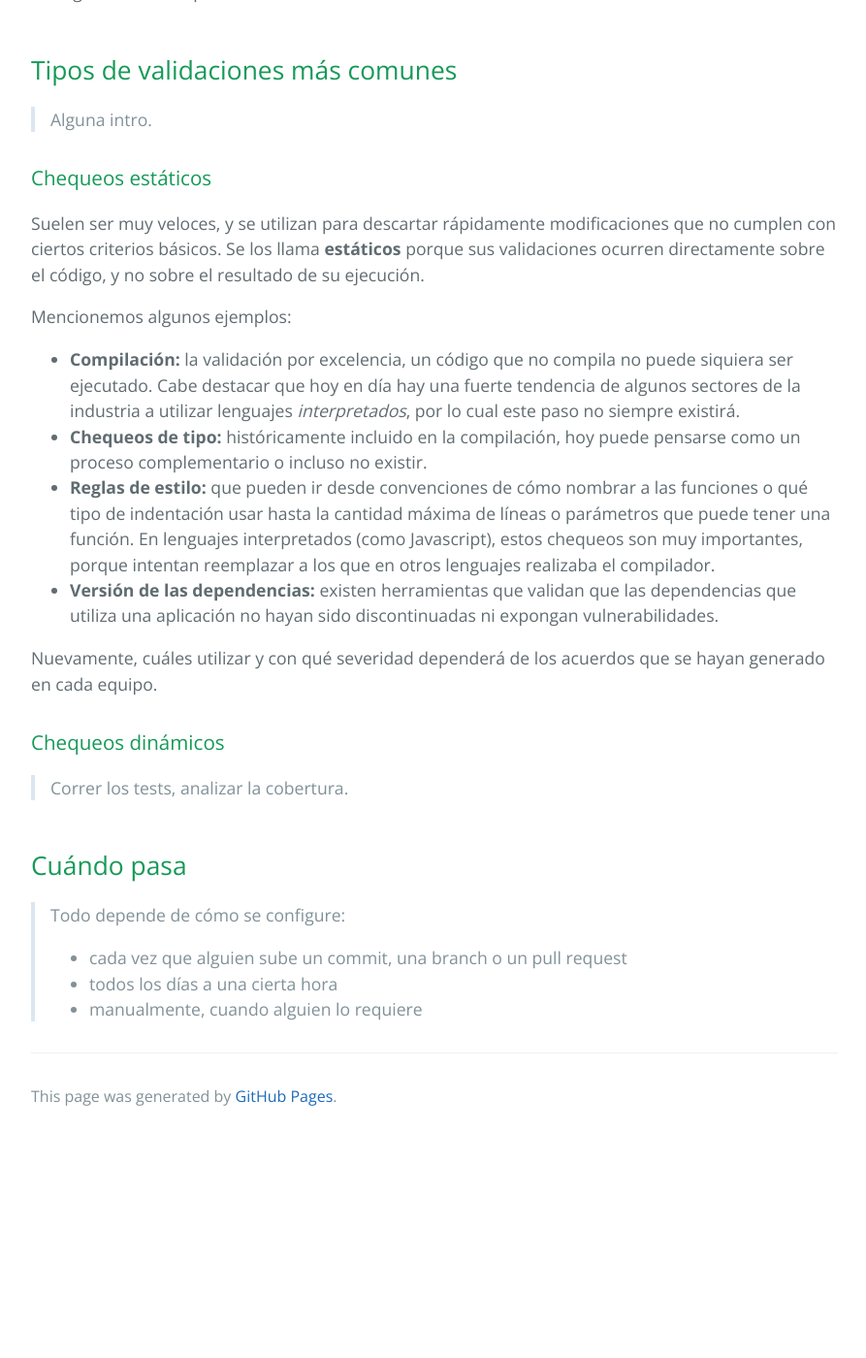
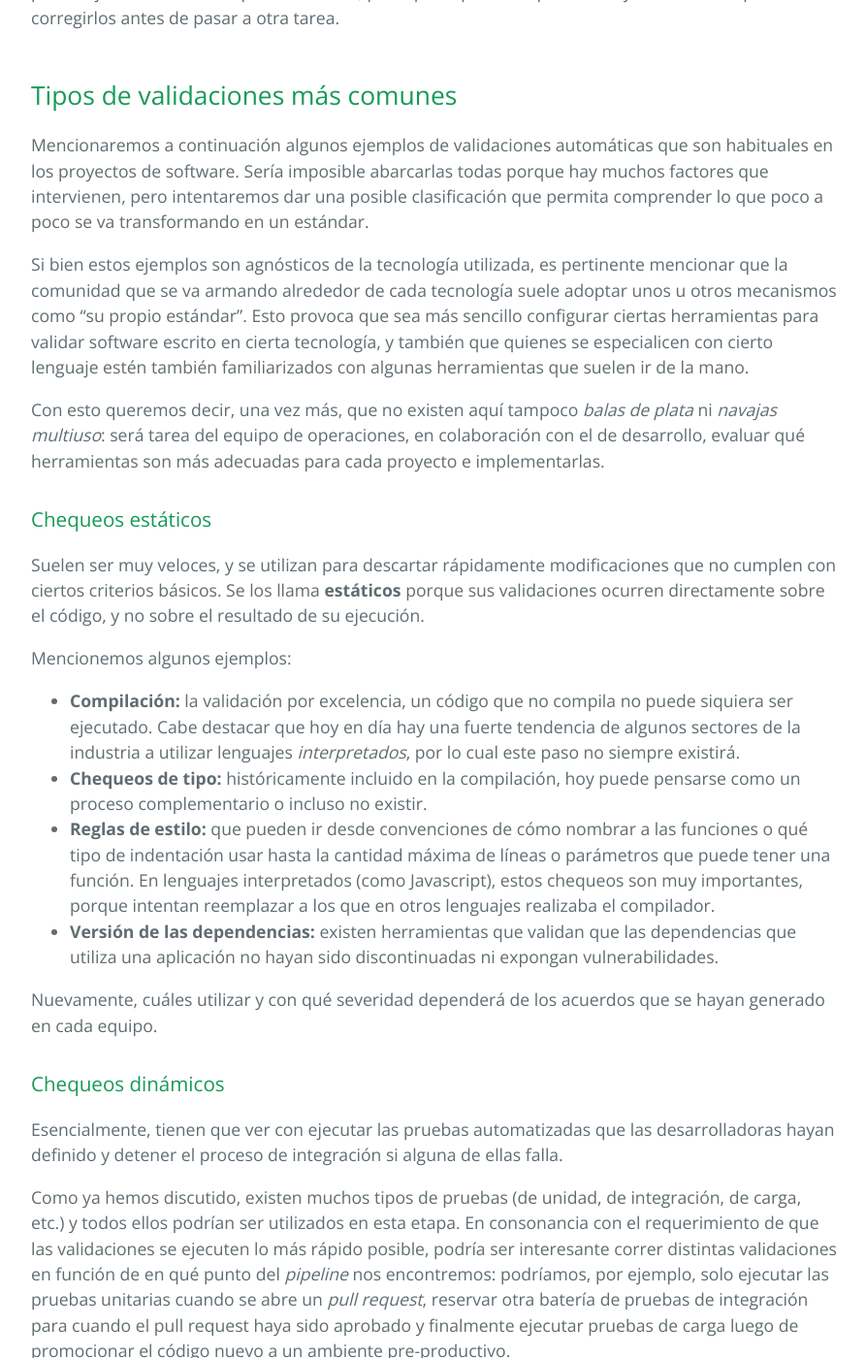
Before and after one commit to clombardi/design-thinking, a Jekyll site: the page built from ci-cd/validacion-automatica.md, in a window 1280 px wide and 1400 px high, scrolled down 1359 px. Shown: the whole window at 97% size, without its empty margins (192-1085 px from the left). Built offline with Jekyll 4.4.1, drawn with Linux system fonts in a browser that asks for light colours; our own code applies the rules of GitHub Pages for plain Markdown files; before the commit the page ends 2533 px from its top, so only the background shows below that; some of the changed text lies outside the part shown.

Commit message:
unidad 7 - validación automática terminada

```diff
--- a/ci-cd/validacion-automatica.md
+++ b/ci-cd/validacion-automatica.md
@@ -18,14 +18,18 @@ Algunas de ellas están diseñadas para ser instaladas en una infraestructura pr
 
 A grandes rasgos, el servidor de integración continua se ocupará de:
 * **preparar el código para su ejecución:** descargar dependencias, ejecutar tareas de compilación (si el lenguaje lo requiere),
-* **ejecutar las validaciones automáticas**,
+* **ejecutar las validaciones automáticas**, entre las cuales probablemente se encuentren algunas de las que mencionamos en este material,
 * **notificar el resultado:** en general, nos interesará enterarnos lo más rápido posible si la integración falló.
 
 Los detalles de cada uno de esos grandes pasos dependerán en gran medida de la tecnología y de los criterios sobre la _calidad_ del código que tenga la organización. Sería deseable que todo el proceso pueda ejecutarse en unos pocos minutos, para que la persona que introdujo los defectos pueda corregirlos antes de pasar a otra tarea.
 
 ## Tipos de validaciones más comunes
 
-> Alguna intro.
+Mencionaremos a continuación algunos ejemplos de validaciones automáticas que son habituales en los proyectos de software. Sería imposible abarcarlas todas porque hay muchos factores que intervienen, pero intentaremos dar una posible clasificación que permita comprender lo que poco a poco se va transformando en un estándar.
+
+Si bien estos ejemplos son agnósticos de la tecnología utilizada, es pertinente mencionar que la comunidad que se va armando alrededor de cada tecnología suele adoptar unos u otros mecanismos como "su propio estándar". Esto provoca que sea más sencillo configurar ciertas herramientas para validar software escrito en cierta tecnología, y también que quienes se especialicen con cierto lenguaje estén también familiarizados con algunas herramientas que suelen ir de la mano.
+
+Con esto queremos decir, una vez más, que no existen aquí tampoco _balas de plata_ ni _navajas multiuso_: será tarea del equipo de operaciones, en colaboración con el de desarrollo, evaluar qué herramientas son más adecuadas para cada proyecto e implementarlas.
 
 ### Chequeos estáticos
 
@@ -42,11 +46,8 @@ Nuevamente, cuáles utilizar y con qué severidad dependerá de los acuerdos que
 
 ### Chequeos dinámicos
 
-> Correr los tests, analizar la cobertura.
+Esencialmente, tienen que ver con ejecutar las pruebas automatizadas que las desarrolladoras hayan definido y detener el proceso de integración si alguna de ellas falla.
 
-## Cuándo pasa
+Como ya hemos discutido, existen muchos tipos de pruebas (de unidad, de integración, de carga, etc.) y todos ellos podrían ser utilizados en esta etapa. En consonancia con el requerimiento de que las validaciones se ejecuten lo más rápido posible, podría ser interesante correr distintas validaciones en función de en qué punto del _pipeline_ nos encontremos: podríamos, por ejemplo, solo ejecutar las pruebas unitarias cuando se abre un _pull request_, reservar otra batería de pruebas de integración para cuando el pull request haya sido aprobado y finalmente ejecutar pruebas de carga luego de promocionar el código nuevo a un ambiente pre-productivo.
 
-> Todo depende de cómo se configure:
-> * cada vez que alguien sube un commit, una branch o un pull request
-> * todos los días a una cierta hora
-> * manualmente, cuando alguien lo requiere
+Además del resultado de las pruebas, es común también que en este punto se genere algún reporte de _cobertura_, que puede luego compararse con alguno anterior para saber si los nuevos cambios incrementaron, mantuvieron o perjudicaron al porcentaje anterior.
```
